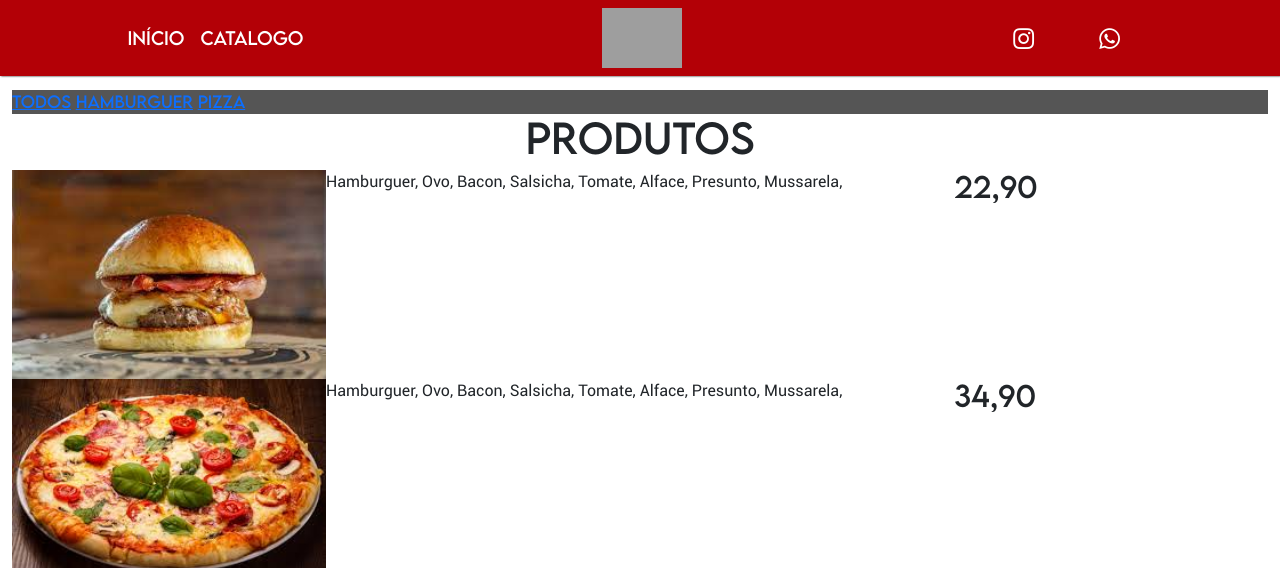
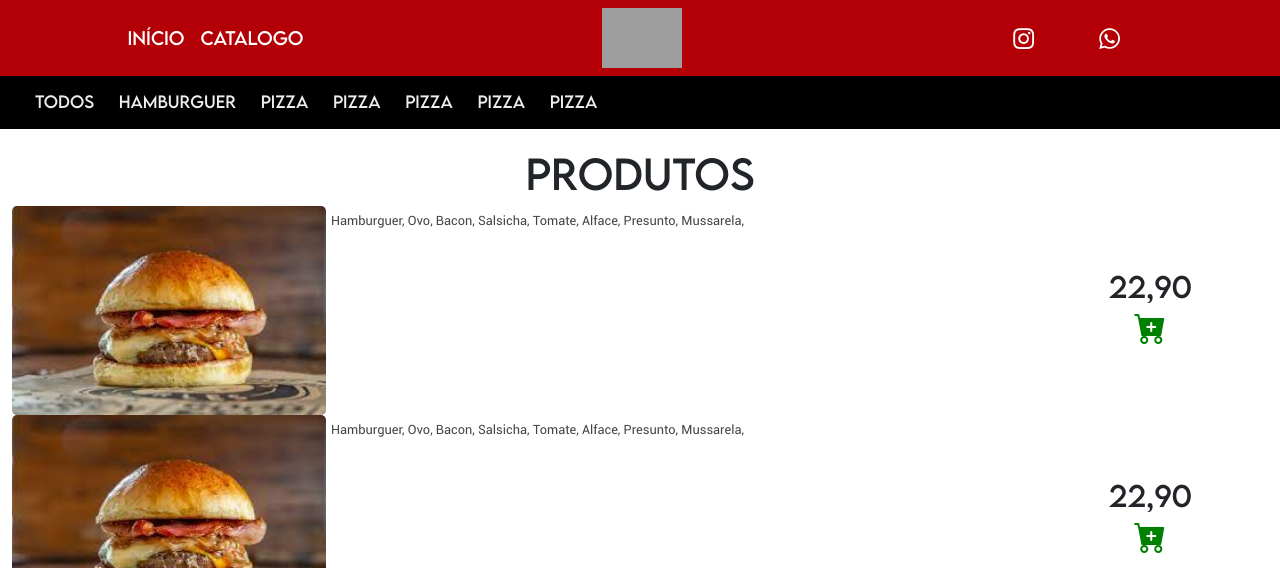
Before and after one commit to GleidistonJR/Junior-Food, a PHP site: page /catalogo.php?filtro=todos in a window 1280 px wide. Shown: the top 568 px of the page. Run offline with PHP 8.4, Linux system fonts and the light colour scheme; data that the repository does not hold is empty; grey boxes are pictures that could not be loaded.

Commit message:
alteraçoes catalogo

```diff
--- a/catalogo.php
+++ b/catalogo.php
@@ -11,7 +11,7 @@ $filtro = $_GET["filtro"];
 <head>
     <meta charset="UTF-8">
     <meta name="viewport" content="width=device-width, initial-scale=1.0">
-    <title>Vinhal | Produtos</title>
+    <title>Junior Food | Catalogo</title>
     <link rel="shortcut icon" href="./imgs/logo/favicon.bmp" type="image/x-icon">
 
     <!-- Incluindo CSS-->
@@ -25,13 +25,17 @@ $filtro = $_GET["filtro"];
     ?>
 
 
+    <nav class="col-12 col-md-12 col-filtro " id="nav-filtro">
+        <a href="?filtro=todos">Todos</a>
+        <a href="?filtro=hamburguer">Hamburguer</a>
+        <a href="?filtro=pizza">Pizza</a>
+        <a href="?filtro=pizza">Pizza</a>
+        <a href="?filtro=pizza">Pizza</a>
+        <a href="?filtro=pizza">Pizza</a>
+        <a href="?filtro=pizza">Pizza</a>
+    </nav>
 
     <section class="catalogo container-fluid">
-        <nav class="col-12 col-md-12 col-filtro " id="nav-filtro">
-            <a href="?filtro=todos">Todos</a>
-            <a href="?filtro=hamburguer">Hamburguer</a>
-            <a href="?filtro=pizza">Pizza</a>
-        </nav>
 
         <h1 class='txt-center'>Produtos</h1>
 
@@ -50,23 +54,26 @@ $filtro = $_GET["filtro"];
                     $produto = json_decode(file_get_contents($arquivo), true);
                     if ($filtro == "todos" || $filtro == $produto['categoria-filtro'] || $filtro == $produto['CategoriaFiltro']) {
                         echo '
-                        <aside class="col-12 d-flex">
+                        <aside class="col-12 d-flex col-prod">
                             <div class="col-img col-3">
                                 <img class="img-fluid" src="'.$produto["imagem-principal"].'" width="100%" alt="">
                             </div>
                             <div class="col-txt col-9 d-flex">
-                                <p class="col-8">';
+                                <p class="col-9 ingredientes">';
                                 foreach ($produto["ingredientes"] as $imprimir){
                                     echo ''.$imprimir. ', ' ;
                                 };
                                 echo' </p>
-                                <h3 class="col-4">'.$produto["preco"].'</h3>
+                                <div class="col-3">
+                                <h3>'.$produto["preco"].'</h3>
+                                <i class="bi bi-cart-plus-fill"></i>
+                                </div>
                             </div>
                         </aside>
                         ';
                     }
 
-    include_once("componentes/whatsapp.php");
+    //include_once("componentes/whatsapp.php");
                 }
             }
 
@@ -82,6 +89,7 @@ $filtro = $_GET["filtro"];
 
 
     <?php
+    include_once("componentes/carrinho-bottom.html");
     include_once("componentes/footer.html");
 
     ?>
--- /dev/null
+++ b/componentes/carrinho-bottom.html
@@ -0,0 +1,11 @@
+<section class="carrinho-bottom container-fluid">
+    <article class="row">
+        <div class="col col-txt">
+            <a href="#">ver Carrinho</a>
+        </div>
+        <div class="col col-icon">
+            <i class="bi bi-cart-fill"></i>
+        </div>
+
+    </article>
+</section>
--- a/componentes/include_css.html
+++ b/componentes/include_css.html
@@ -15,5 +15,6 @@
 <link rel="stylesheet" href="css/representadas.css?7">
 <link rel="stylesheet" href="css/bem_vindo.css?7">
 <link rel="stylesheet" href="css/mais_produtos.css?7">
+<link rel="stylesheet" href="css/carrinho-bottom.css?7">
 <link rel="stylesheet" href="css/footer.css?7">
 <link rel="stylesheet" href="css/whatsapp.css?7">
--- /dev/null
+++ b/css/carrinho-bottom.css
@@ -0,0 +1,22 @@
+.carrinho-bottom{
+    margin: 0;
+    padding: 10px 20px;
+    background-color: var(--back-carrinho-bottom);
+    position: fixed;
+    bottom: 0;
+}
+.carrinho-bottom .row{
+    align-items: center;
+}
+.carrinho-bottom .row .col-icon{
+    text-align: end;
+}
+
+.carrinho-bottom a{
+    text-decoration: none;
+    color: var(--letra-carrinho-bottom) ;
+}
+.carrinho-bottom .bi-cart-fill{
+    color: var(--letra-carrinho-bottom);
+    font-size: 2em;
+}
--- a/css/catalogo.css
+++ b/css/catalogo.css
@@ -1,9 +1,41 @@
-.catalogo{
-    margin-top: 90px;
-}
 .txt-center{
     text-align: center;
 }
+.catalogo{
+    padding-top: 150px;
+}
 .col-filtro{
-    background-color: #555;
+    margin-top: 75px;
+    position: fixed;
+    background-color: #000;
+    padding: 15px;
+    overflow-x: scroll;
+    white-space: nowrap;
 }
+.col-filtro a{
+    text-decoration: none;
+    margin-left: 20px;
+    color: #eee;
+}
+
+.catalogo .row-prod .col-prod img{
+    border-radius: 5px;
+}
+.catalogo .row-prod .col-prod .col-txt p.ingredientes{
+    padding: 5px;
+    font-size: 0.8em;
+    color: #444;
+}
+.catalogo .row-prod .col-prod .col-txt .col-3{
+    display: flex;
+    flex-direction: column;
+    justify-content: center;
+    align-items: center;
+}
+.catalogo .row-prod .col-prod .col-txt .col-3 h3{
+    margin: 0;
+}
+.catalogo .row-prod .col-prod .col-txt .col-3 i{
+    font-size: 2em;
+    color: green;
+}
--- a/css/main.css
+++ b/css/main.css
@@ -9,11 +9,15 @@
 }
 :root{
     --letra-header: #fff;
-    /* --back-header: #ed3237; */
     --back-header: #b30006;
+
+    --letra-carrinho-bottom: #fff;
+    --back-carrinho-bottom: #000;
+
     --amarelo-claro: #fffcf1;
     --amarelo: #FFCC29;
     --amarelo-escuro: #aa891c;
+
     --cinza-escuro:#252323;
     --cinza-medio:#6b6b6d;
     --cinza-claro:#a1a1a3;
--- /dev/null
+++ b/data/lanches/hamburgueres/hamburguer-gemeos copy 2.json
@@ -0,0 +1,9 @@
+{
+    "nome-arquivo": "hamburguer-gemeos",
+    "titulo": "Hamburguer Gemeos",
+    "preco": "22,90",
+    "ingredientes": ["Hamburguer","Ovo", "Bacon", "Salsicha", "Tomate","Alface","Presunto", "Mussarela"],
+    "imagem-principal": "imgs/hamburgueres/sanduiche-gemeos.jpeg",
+    "categoria": "Hamburguer",
+    "categoria-filtro": "hamburguer"
+}
--- /dev/null
+++ b/data/lanches/hamburgueres/hamburguer-gemeos copy.json
@@ -0,0 +1,9 @@
+{
+    "nome-arquivo": "hamburguer-gemeos",
+    "titulo": "Hamburguer Gemeos",
+    "preco": "22,90",
+    "ingredientes": ["Hamburguer","Ovo", "Bacon", "Salsicha", "Tomate","Alface","Presunto", "Mussarela"],
+    "imagem-principal": "imgs/hamburgueres/sanduiche-gemeos.jpeg",
+    "categoria": "Hamburguer",
+    "categoria-filtro": "hamburguer"
+}
--- /dev/null
+++ b/data/lanches/pizzas/pizza-calabresa copy 2.json
@@ -0,0 +1,9 @@
+{
+    "nome-arquivo": "pizza-calabresa",
+    "titulo": "Pizza de Calabresa",
+    "preco": "34,90",
+    "ingredientes": ["Hamburguer","Ovo", "Bacon", "Salsicha", "Tomate","Alface","Presunto", "Mussarela"],
+    "imagem-principal": "imgs/pizzas/pizza-calabresa.jpeg",
+    "categoria": "Pizza",
+    "categoria-filtro": "pizza"
+}
--- /dev/null
+++ b/data/lanches/pizzas/pizza-calabresa copy 3.json
@@ -0,0 +1,9 @@
+{
+    "nome-arquivo": "pizza-calabresa",
+    "titulo": "Pizza de Calabresa",
+    "preco": "34,90",
+    "ingredientes": ["Hamburguer","Ovo", "Bacon", "Salsicha", "Tomate","Alface","Presunto", "Mussarela"],
+    "imagem-principal": "imgs/pizzas/pizza-calabresa.jpeg",
+    "categoria": "Pizza",
+    "categoria-filtro": "pizza"
+}
--- /dev/null
+++ b/data/lanches/pizzas/pizza-calabresa copy.json
@@ -0,0 +1,9 @@
+{
+    "nome-arquivo": "pizza-calabresa",
+    "titulo": "Pizza de Calabresa",
+    "preco": "34,90",
+    "ingredientes": ["Hamburguer","Ovo", "Bacon", "Salsicha", "Tomate","Alface","Presunto", "Mussarela"],
+    "imagem-principal": "imgs/pizzas/pizza-calabresa.jpeg",
+    "categoria": "Pizza",
+    "categoria-filtro": "pizza"
+}
--- a/index.php
+++ b/index.php
@@ -26,6 +26,8 @@
     include_once("componentes/mapa.html");
 
     //include_once("componentes/header-bottom.html");
+
+    include_once("componentes/carrinho-bottom.html");
 
     include_once("componentes/footer.html");
 
```
